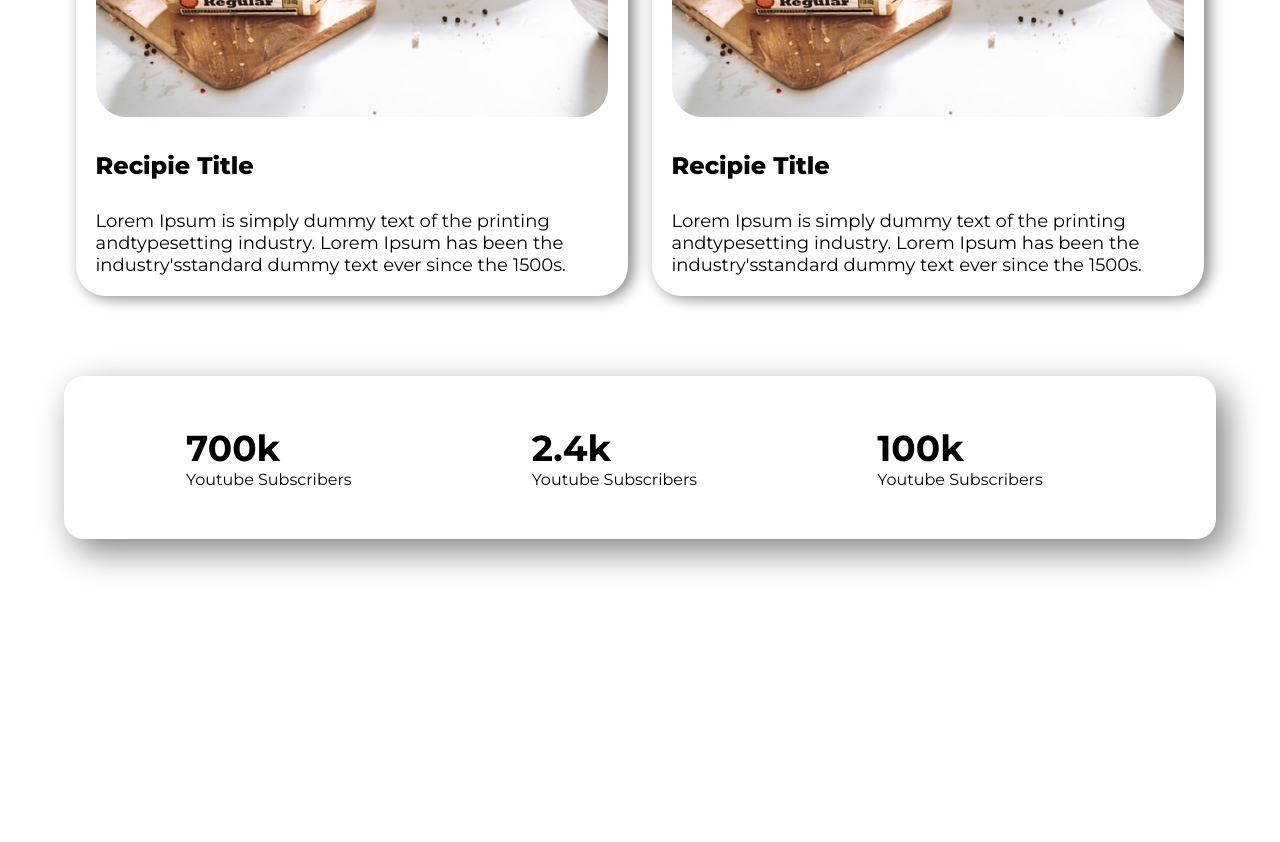
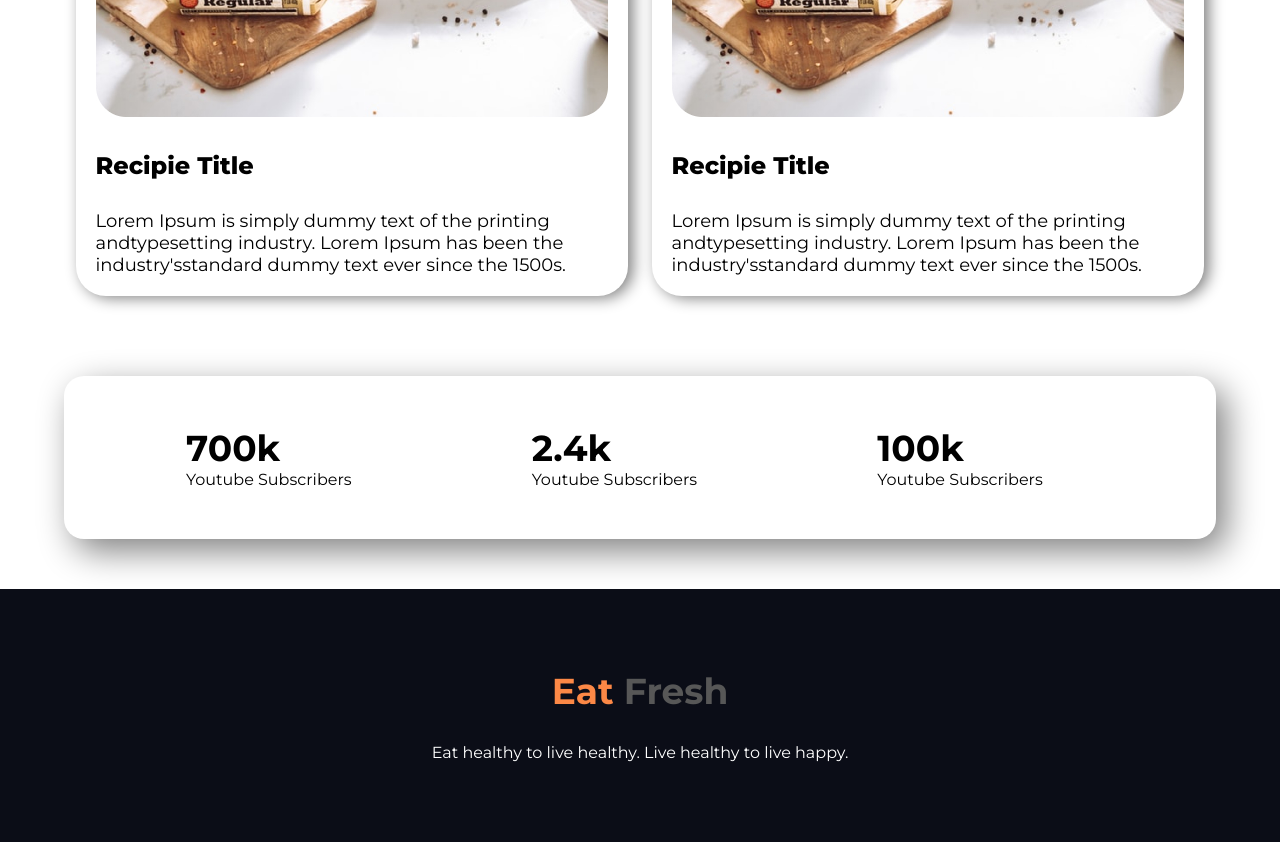
Before and after one commit to mmorshedulislam/eat-healthy, a plain HTML site: page index.html in a window 1280 px wide. Shown: the part 1879-2721 px from the top of the page. Before the commit the page ends 2468 px from the top, so only its background shows below. Drawn offline with Linux system fonts and the light colour scheme.

Commit message:
footer added

```diff
--- a/index.html
+++ b/index.html
@@ -65,7 +65,10 @@
                 <span>Youtube Subscribers</span>
             </div>
          </section>
-
     </div>
+    <footer class="footer-area">
+        <h2><span>Eat</span> Fresh</h2>
+        <p>Eat healthy to live healthy. Live healthy to live happy.</p>
+    </footer>
 </body>
 </html>
--- a/style.css
+++ b/style.css
@@ -174,3 +174,22 @@ width: 50%;
 .counter-item h2{
     font-size: 36px;
 }
+
+/* ======= Footer-area ======= */
+
+.footer-area{
+    background-color: #0B0D17;
+    text-align: center;
+    padding: 80px 0;
+}
+.footer-area h2{
+    font-size: 36px;
+    padding-bottom: 30px;
+    color: #575757;
+}
+.footer-area h2 span{
+    color:  #FC8846;
+}
+.footer-area p{
+    color: #fff;
+}
```
